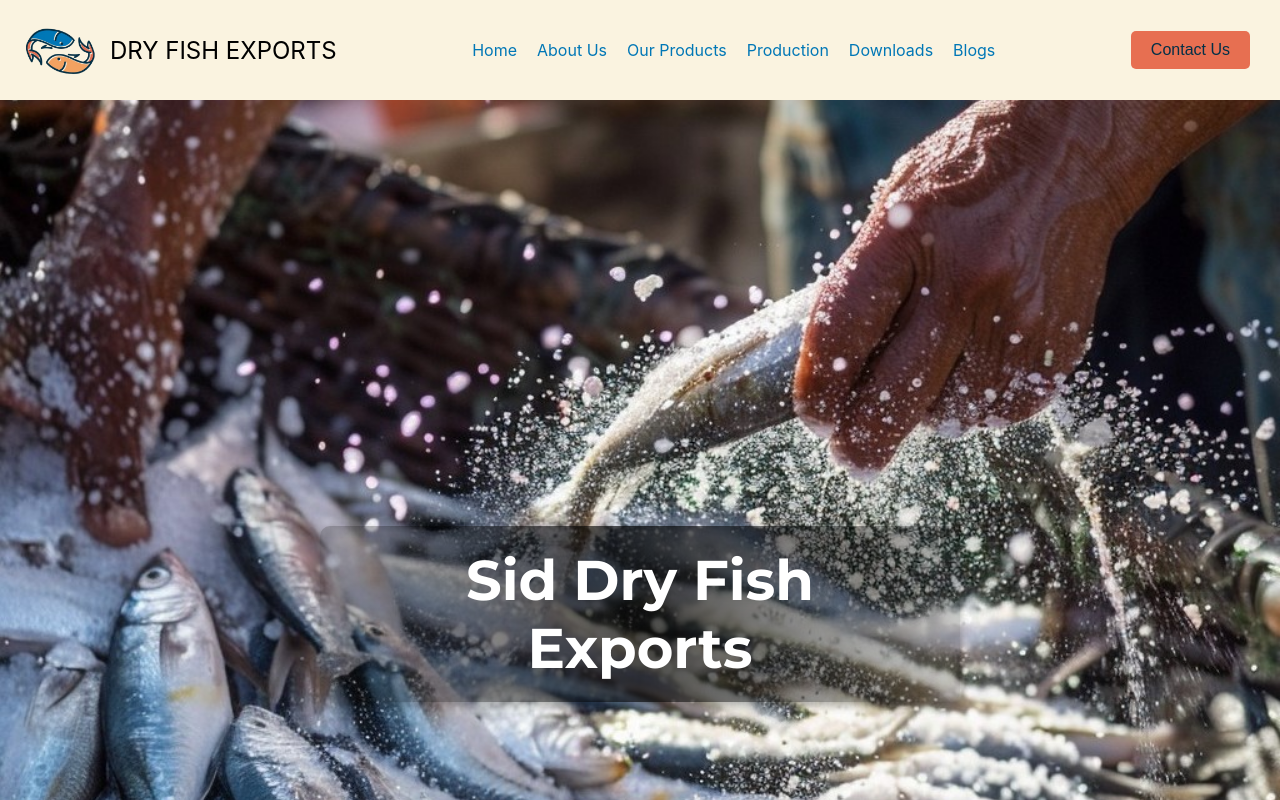
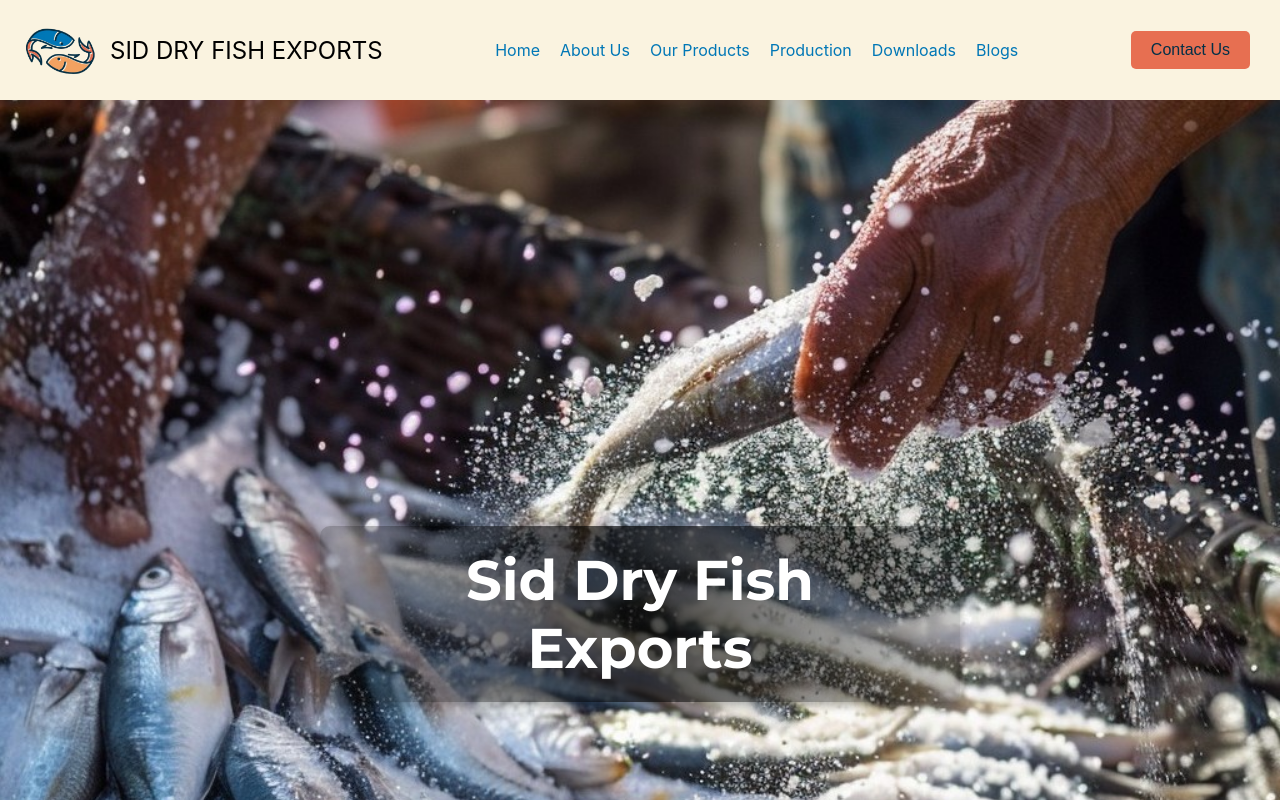
Before and after one commit to neelodedra/sid-exports, a React (Create React App) app: page / in a window 1280 px wide. Shown: the top 800 px of the page. Built offline with nearby package versions, Linux system fonts and the light colour scheme.

Commit message:
Name fix

```diff
--- a/src/components/Navbar/Navbar.js
+++ b/src/components/Navbar/Navbar.js
@@ -17,7 +17,7 @@ const Navbar = ({ currentTheme }) => {
     <nav className="navbar">
       <div className="logo">
         <img src={logoSrc} alt="Logo" className="logo-image" />
-        DRY FISH EXPORTS
+        SID DRY FISH EXPORTS
       </div>
       <div className={`nav-links ${isOpen ? 'open' : ''}`}>
         <ul>
```
